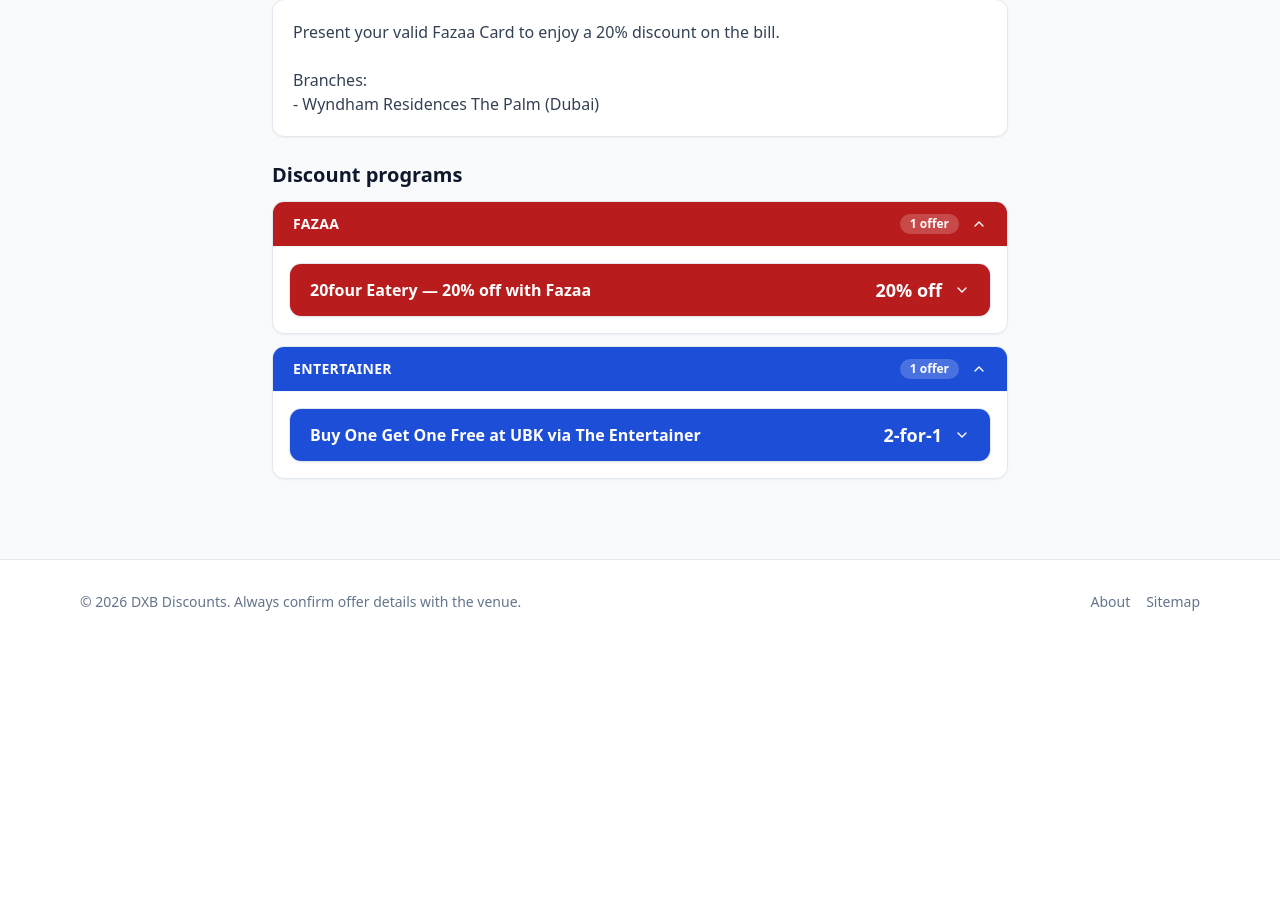
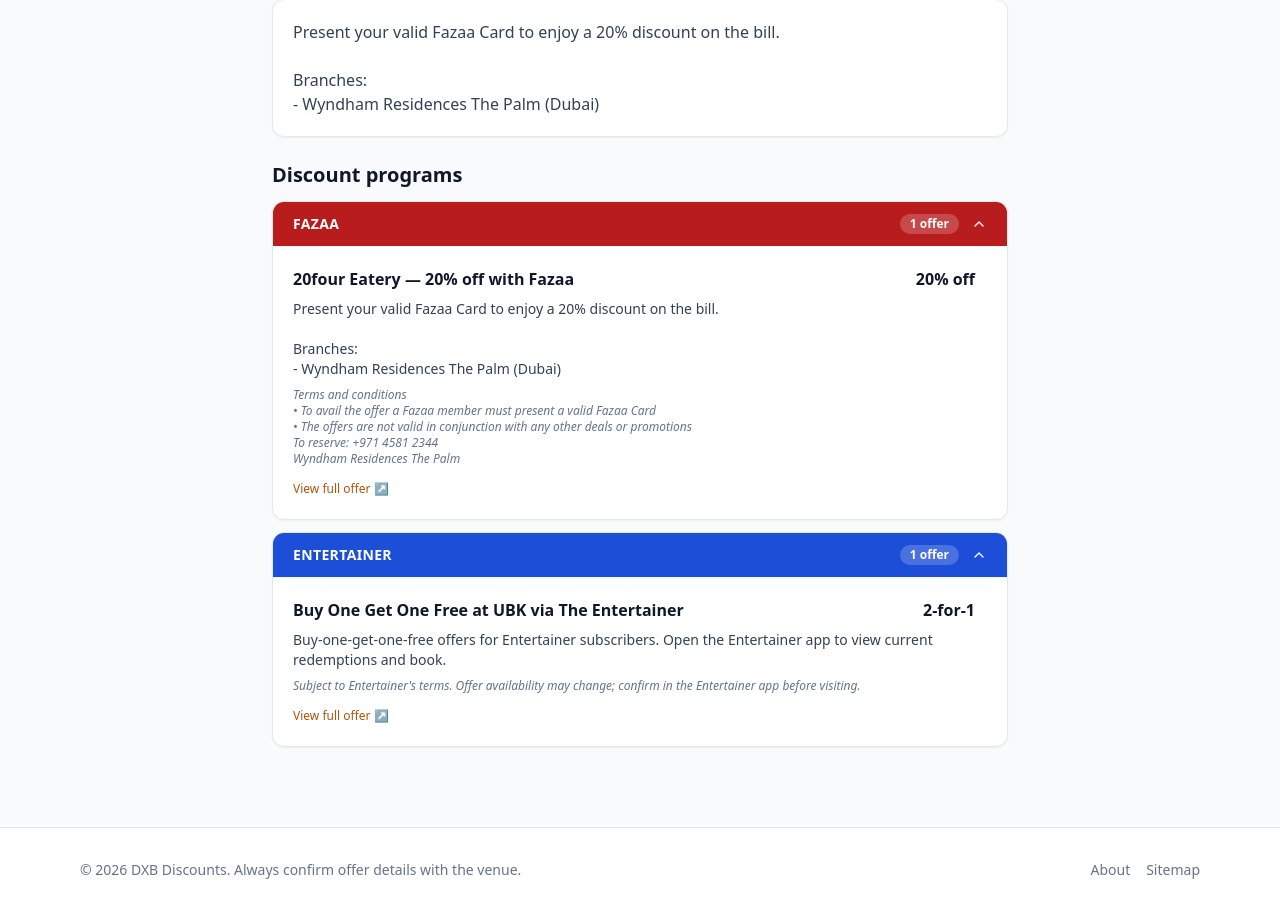
Before and after one commit to scripts-and-tables/dxb-discounts, a Django app: page /places/20four-eatery/ in a window 1280 px wide. Shown: the part 288-1200 px from the top of the page. Before the commit the page ends 899 px from the top, so only its background shows below. Run offline with Django 5.2, Linux system fonts and the light colour scheme; data comes from the database, SQL or seed files in the repository; some libraries are stand-ins or nearby versions.

Commit message:
Render offers as quiet rows inside program groups, not stacked cards
Each individual offer used to render as its own <details> card with a
colored header strip matching the program — the same color stack
appeared once on the outer group header AND again on every inner offer.
Visually loud and made offers feel like distinct objects rather than
group members.

Now each offer is a single <article> row: title left, headline (e.g.
"25% off") bold-right, gem/favorite at the far edge. Description and
terms inline below. Hairline divide-y between rows. Program color
remains on the outer group header alone — the surviving carrier of
program identity.

When discount_type is OTHER (e.g. Playbook deals stored as freeform
prose), the redundant "Special offer" headline is suppressed since
the title carries the meaning.

- new templates/places/_offer_row.html
- _program_group.html: drop space-y, switch container to divide-y
- delete _program_tile.html and _program_tile_inner.html (obsolete)

Net -84 lines across 4 files.

Co-Authored-By: Claude Opus 4.7 (1M context) <noreply@anthropic.com>

```diff
--- /dev/null
+++ b/templates/places/_offer_row.html
@@ -0,0 +1,36 @@
+{% comment %}
+One offer rendered as a quiet text row inside a program group's body.
+No <details>, no colored band — the program color lives on the outer
+group header. Variables: discount.
+{% endcomment %}
+<article class="p-4 sm:p-5">
+  <div class="flex items-start gap-3 mb-2">
+    <h3 class="flex-1 min-w-0 font-semibold text-slate-900 dark:text-slate-100 break-words">{{ discount.title }}</h3>
+    {% if discount.discount_type != "other" %}
+      <span class="shrink-0 font-bold text-slate-900 dark:text-slate-100">{{ discount.headline }}</span>
+    {% endif %}
+    <div class="flex items-center gap-2 shrink-0">
+      {% include "accounts/_gem_button.html" with discount=discount %}
+      {% if user.is_authenticated %}
+        {% include "accounts/_favorite_button.html" with discount=discount favorited=discount.is_favorited %}
+      {% endif %}
+    </div>
+  </div>
+  {% if discount.is_featured or discount.is_members_only %}
+    <div class="flex flex-wrap gap-2 mb-2">
+      {% if discount.is_featured %}<span class="chip bg-rose-100 text-rose-900 dark:bg-rose-900/40 dark:text-rose-200">Featured</span>{% endif %}
+      {% if discount.is_members_only %}<span class="chip bg-violet-100 text-violet-900 dark:bg-violet-900/40 dark:text-violet-200">Members</span>{% endif %}
+    </div>
+  {% endif %}
+  {% if discount.description %}
+    <p class="text-sm text-slate-700 dark:text-slate-300 whitespace-pre-line mb-2">{{ discount.description }}</p>
+  {% endif %}
+  {% if discount.terms %}
+    <p class="text-xs text-slate-500 dark:text-slate-400 italic whitespace-pre-line mb-2">{{ discount.terms }}</p>
+  {% endif %}
+  {% if discount.external_url %}
+    <a href="{{ discount.external_url }}" target="_blank" rel="noopener noreferrer" class="text-xs font-medium text-amber-700 hover:text-amber-900 dark:text-amber-400 dark:hover:text-amber-200">
+      View full offer ↗
+    </a>
+  {% endif %}
+</article>
--- a/templates/places/_program_group.html
+++ b/templates/places/_program_group.html
@@ -15,7 +15,7 @@ Default state: open when there's only 1 offer in the group; collapsed when many.
       </svg>
     </span>
   </summary>
-  <div class="p-3 sm:p-4 border-t border-slate-100 dark:border-slate-800 space-y-2">
-    {% for discount in group.discounts %}{% include "places/_program_tile.html" %}{% endfor %}
+  <div class="border-t border-slate-100 dark:border-slate-800 divide-y divide-slate-100 dark:divide-slate-800">
+    {% for discount in group.discounts %}{% include "places/_offer_row.html" %}{% endfor %}
   </div>
 </details>
--- a/templates/places/_program_tile.html
+++ /dev/null
@@ -1,41 +0,0 @@
-{% comment %}
-Program-branded discount tile for the Place detail page.
-Expects: discount. Each program (Fazaa/Esaad/Supper Club/...) gets a
-distinctive header strip; the label inside the strip comes from the
-choices' display name automatically.
-{% endcomment %}
-{% if discount.source_program == "fazaa" %}
-  {% include "places/_program_tile_inner.html" with header_class="bg-red-700" %}
-{% elif discount.source_program == "esaad" %}
-  {% include "places/_program_tile_inner.html" with header_class="bg-teal-800" %}
-{% elif discount.source_program == "in_house" %}
-  {% include "places/_program_tile_inner.html" with header_class="bg-amber-700" %}
-{% elif discount.source_program == "entertainer" %}
-  {% include "places/_program_tile_inner.html" with header_class="bg-blue-700" %}
-{% elif discount.source_program == "zomato" %}
-  {% include "places/_program_tile_inner.html" with header_class="bg-rose-600" %}
-{% elif discount.source_program == "repeat" %}
-  {% include "places/_program_tile_inner.html" with header_class="bg-violet-700" %}
-{% elif discount.source_program == "playbook" %}
-  {% include "places/_program_tile_inner.html" with header_class="bg-cyan-700" %}
-{% elif discount.source_program == "elite_club" %}
-  {% include "places/_program_tile_inner.html" with header_class="bg-stone-700" %}
-{% elif discount.source_program == "supper_club" %}
-  {% include "places/_program_tile_inner.html" with header_class="bg-emerald-700" %}
-{% elif discount.source_program == "emirates_platinum" %}
-  {% include "places/_program_tile_inner.html" with header_class="bg-zinc-800" %}
-{% elif discount.source_program == "shukran" %}
-  {% include "places/_program_tile_inner.html" with header_class="bg-orange-700" %}
-{% elif discount.source_program == "share_rewards" %}
-  {% include "places/_program_tile_inner.html" with header_class="bg-indigo-700" %}
-{% elif discount.source_program == "emirates_skywards" %}
-  {% include "places/_program_tile_inner.html" with header_class="bg-sky-700" %}
-{% elif discount.source_program == "atlantis_circle" %}
-  {% include "places/_program_tile_inner.html" with header_class="bg-slate-900" %}
-{% elif discount.source_program == "u_by_emaar" %}
-  {% include "places/_program_tile_inner.html" with header_class="bg-purple-700" %}
-{% elif discount.source_program == "al_futtaim_blue" %}
-  {% include "places/_program_tile_inner.html" with header_class="bg-blue-700" %}
-{% else %}
-  {% include "places/_program_tile_inner.html" with header_class="bg-slate-700" %}
-{% endif %}
--- a/templates/places/_program_tile_inner.html
+++ /dev/null
@@ -1,43 +0,0 @@
-{% comment %}
-Inner of a program-branded tile. Expects: discount, header_class.
-The program label comes from the source_program TextChoices display
-name so it stays in sync as new choices are added.
-Renders as a native <details> so each tile can be collapsed independently.
-{% endcomment %}
-<details class="card overflow-hidden group">
-  <summary class="{{ header_class }} px-5 py-3 text-white flex items-center justify-between gap-3 cursor-pointer select-none list-none">
-    <span class="font-semibold text-sm sm:text-base flex-1 min-w-0 truncate">{{ discount.title }}</span>
-    <span class="flex items-center gap-3">
-      <span class="font-bold text-base sm:text-lg">{{ discount.headline }}</span>
-      <svg xmlns="http://www.w3.org/2000/svg" class="w-4 h-4 transition-transform group-open:rotate-180" viewBox="0 0 24 24" fill="none" stroke="currentColor" stroke-width="2" stroke-linecap="round" stroke-linejoin="round" aria-hidden="true">
-        <polyline points="6 9 12 15 18 9"/>
-      </svg>
-    </span>
-  </summary>
-  <div class="p-5 border-t border-slate-100 dark:border-slate-800">
-    {% if discount.is_featured or discount.is_members_only %}
-      <div class="flex flex-wrap gap-2 mb-3">
-        {% if discount.is_featured %}<span class="chip bg-rose-100 text-rose-900 dark:bg-rose-900/40 dark:text-rose-200">Featured</span>{% endif %}
-        {% if discount.is_members_only %}<span class="chip bg-violet-100 text-violet-900 dark:bg-violet-900/40 dark:text-violet-200">Members</span>{% endif %}
-      </div>
-    {% endif %}
-    <div class="flex items-start justify-between gap-3 mb-2">
-      <h3 class="font-semibold text-slate-900 dark:text-slate-100 flex-1">{{ discount.title }}</h3>
-      <div class="flex items-center gap-2 shrink-0">
-        {% include "accounts/_gem_button.html" with discount=discount %}
-        {% if user.is_authenticated %}
-          {% include "accounts/_favorite_button.html" with discount=discount favorited=discount.is_favorited %}
-        {% endif %}
-      </div>
-    </div>
-    <p class="text-sm text-slate-700 dark:text-slate-300 whitespace-pre-line mb-3">{{ discount.description }}</p>
-    {% if discount.terms %}
-      <p class="text-xs text-slate-500 dark:text-slate-400 italic whitespace-pre-line mb-3">{{ discount.terms }}</p>
-    {% endif %}
-    {% if discount.external_url %}
-      <a href="{{ discount.external_url }}" target="_blank" rel="noopener noreferrer" class="text-xs font-medium text-amber-700 hover:text-amber-900 dark:text-amber-400 dark:hover:text-amber-200">
-        View full offer ↗
-      </a>
-    {% endif %}
-  </div>
-</details>
```
